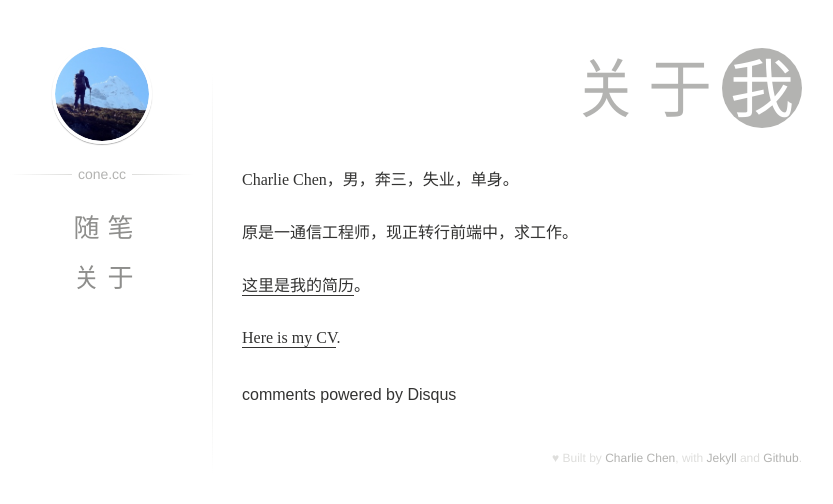
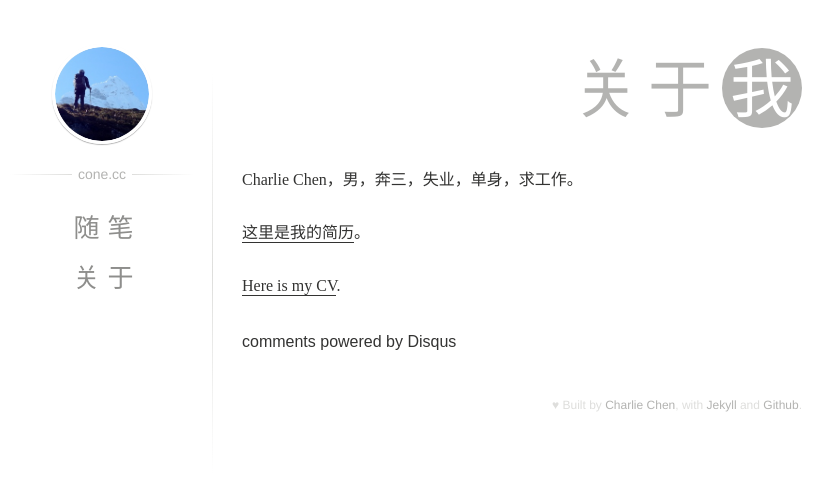
Before and after one commit to conechan/conechan.github.io, a Jekyll site: the page built from about.md, in a window 1280 px wide and 900 px high. Shown: the top 504 px of the window, without its empty margins (238-1071 px from the left). Built offline with Jekyll 4.4.1, drawn with Linux system fonts in a browser that asks for light colours; Markdown is read by kramdown in place of the engine named in the settings; comment, search, counter and statistics services are not loaded.

Commit message:
modified about.md

```diff
--- a/about.md
+++ b/about.md
@@ -4,9 +4,7 @@ title: 关于我
 permalink: /about/
 ---
 
-Charlie Chen，男，奔三，失业，单身。
-
-原是一通信工程师，现正转行前端中，求工作。
+Charlie Chen，男，奔三，失业，单身，求工作。
 
 [这里是我的简历](/cv-cn)。
 
```
